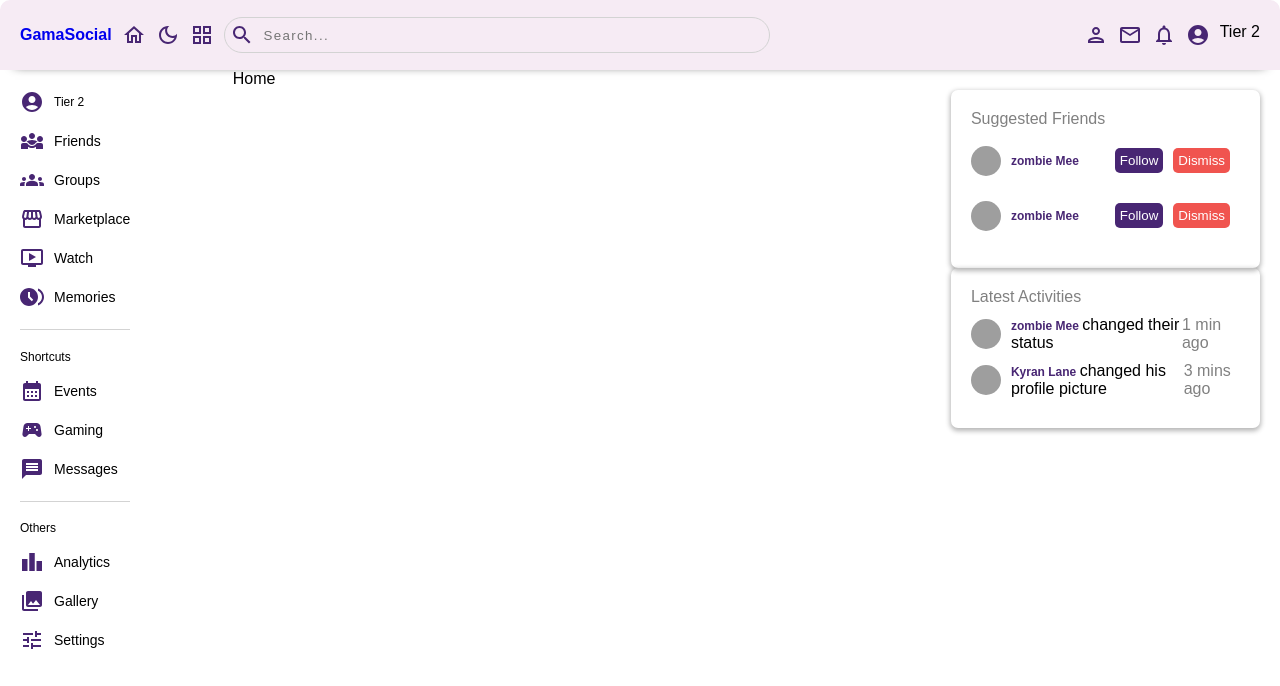
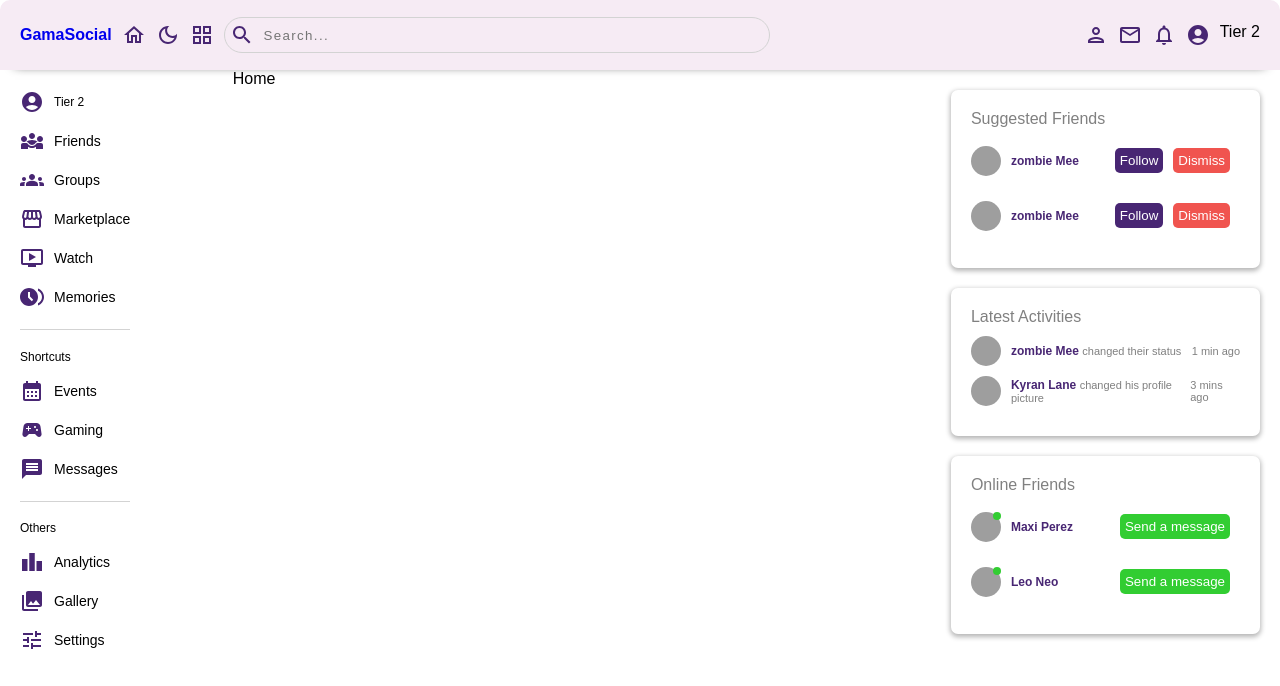
Before and after one commit to Nicxzmiller/sma, a React (Create React App) app: page / in a window 1280 px wide. Shown: the top 686 px of the page. Built offline with nearby package versions, Linux system fonts and the light colour scheme; grey boxes are pictures that could not be loaded; a web font is replaced by a local one.

Commit message:
rightbar

```diff
--- a/src/components/rightBar/RightBar.jsx
+++ b/src/components/rightBar/RightBar.jsx
@@ -6,6 +6,7 @@ const RightBar = () => {
   return (
     <div className="rightBar">
       <div className="container">
+        {/** suggested friends **/}
         <div className="item">
           <span>Suggested Friends</span>
           <div className="user">
@@ -36,6 +37,7 @@ const RightBar = () => {
           </div>
         </div>
 
+        {/** Latest activities **/}
         <div className="item">
           <span>Latest Activities</span>
           <div className="user">
@@ -65,6 +67,37 @@ const RightBar = () => {
             <span>3 mins ago</span>
           </div>
         </div>
+
+        {/** online friends **/}
+        <div className="item">
+          <span>Online Friends</span>
+          <div className="user">
+            <div className="userInfo">
+              <img
+                src="https://images.pexels.com/photos/532220/pexels-photo-532220.jpeg?auto=compress&cs=tinysrgb&w=1600"
+                alt=""
+              />
+              <div className="online" />
+              <span>Maxi Perez</span>
+            </div>
+            <div className="Chatbuttons">
+              <button className="chat">Send a message</button>
+            </div>
+          </div>
+          <div className="user">
+            <div className="userInfo">
+              <img
+                src="https://images.pexels.com/photos/1681010/pexels-photo-1681010.jpeg?auto=compress&cs=tinysrgb&w=1600"
+                alt=""
+              />
+              <div className="online" />
+              <span>Leo Neo</span>
+            </div>
+            <div className="Chatbuttons">
+              <button className="chat">Send a message</button>
+            </div>
+          </div>
+        </div>
       </div>
     </div>
   );
--- a/src/components/rightBar/rightbar.scss
+++ b/src/components/rightBar/rightbar.scss
@@ -19,6 +19,7 @@
       -moz-box-shadow: 0px 2px 5px 1px rgba(0, 0, 0, 0.29);
       border-radius: 7px;
       padding: 20px;
+      margin-bottom: 20px;
       span {
         color: gray;
       }
@@ -31,6 +32,7 @@
           display: flex;
           align-items: center;
           gap: 10px;
+          position: relative;
 
           img {
             height: 30px;
@@ -38,12 +40,44 @@
             border-radius: 50%;
             object-fit: cover;
           }
+          .online {
+            width: 8px;
+            height: 8px;
+            border-radius: 50%;
+            background-color: limegreen;
+            position: absolute;
+            top: 0;
+            left: 22px;
+          }
+
+          p {
+            color: gray;
+            font-size: 11px;
+          }
 
           span {
             color: #482673;
             font-size: 12px;
             font-weight: 600;
           }
+        }
+
+        .Chatbuttons {
+          display: flex;
+          align-items: center;
+          padding: 10px;
+          button {
+            border: none;
+            padding: 5px;
+            cursor: pointer;
+            border-radius: 5px;
+            color: #fff;
+            background-color: limegreen;
+          }
+        }
+
+        span {
+          font-size: 11px;
         }
         .buttons {
           display: flex;
```
